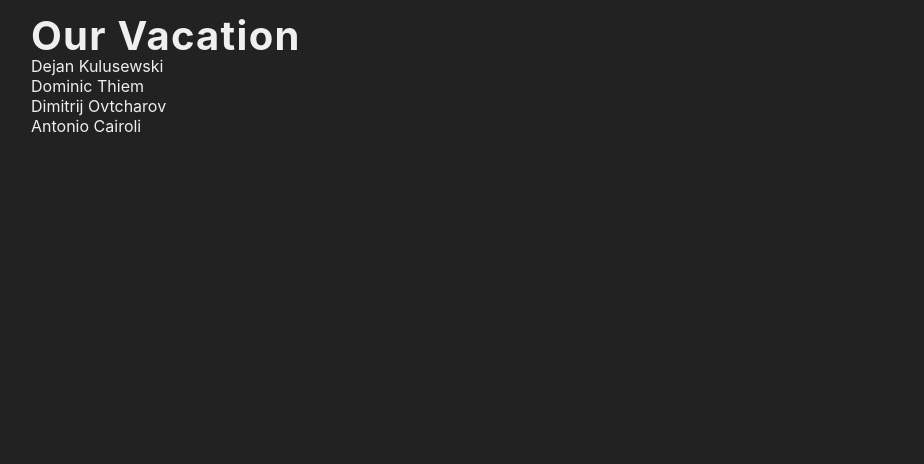
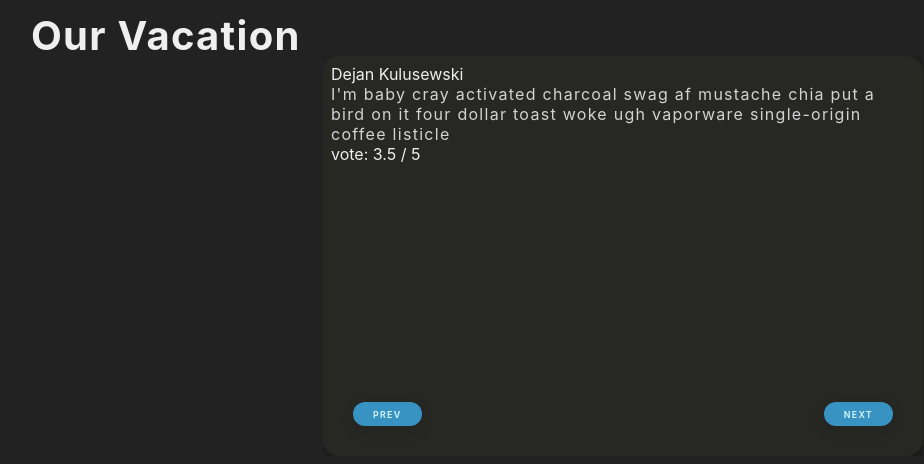
Before and after one commit to sder12/react-slider, a React (Create React App) app: page / in a window 1280 px wide. Shown: the top 464 px of the page, without its empty margins (17-941 px from the left). Built offline with nearby package versions, Linux system fonts and the light colour scheme.

Commit message:
Show the first slide

```diff
--- a/src/App.js
+++ b/src/App.js
@@ -1,18 +1,36 @@
-import React from 'react';
+import React, { useState, useEffect } from 'react';
 import Slide from './components/Slide';
+import Slider from './components/Slider';
 import data from './data';
 
 const App = () => {
+  const [currentSlide, setCurrentSlide] = useState(1);
+  const [showSlide, setShowSlide] = useState(data[0]);
+  console.log(showSlide)
+  useEffect(() => {
+    data.map((el) => {
+      if (el.id === currentSlide) {
+        console.log(el.autore)
+      }
+    });
+  }, []);
+
   return (
     <div className="App section-center">
+
       <h2>Our vacation</h2>
-      <Slide />
 
-      {
-        data.map((el) => {
-          return <Slide key={el.id} {...el} />
-        })
-      }
+      <div className="container slider">
+        <div className="review">
+          {/* {
+            data.map((el) => {
+              return <Slide key={el.id} {...el} />
+            })
+          } */}
+          <Slide key={showSlide.id} {...showSlide} />
+          <Slider />
+        </div>
+      </div>
     </div>
   )
 }
--- a/src/components/Slide.js
+++ b/src/components/Slide.js
@@ -2,7 +2,11 @@ import React from 'react'
 
 const Slide = (slide) => {
     return (
-        <div>{slide.autore}</div>
+        <section>
+            {slide.autore}
+            <p>{slide.recensione}</p>
+            <span>vote: {slide.voto} / 5</span>
+        </section>
     )
 }
 
--- /dev/null
+++ b/src/components/Slider.js
@@ -0,0 +1,17 @@
+import React from 'react'
+
+const Slider = () => {
+
+    return (
+        <section className="btn-group slider-btn-group">
+            <div className="btn btn-slider prev-slid">
+                prev
+            </div>
+            <div className="btn btn-slider next-slide" >
+                next
+            </div>
+        </section>
+    )
+}
+
+export default Slider
```
